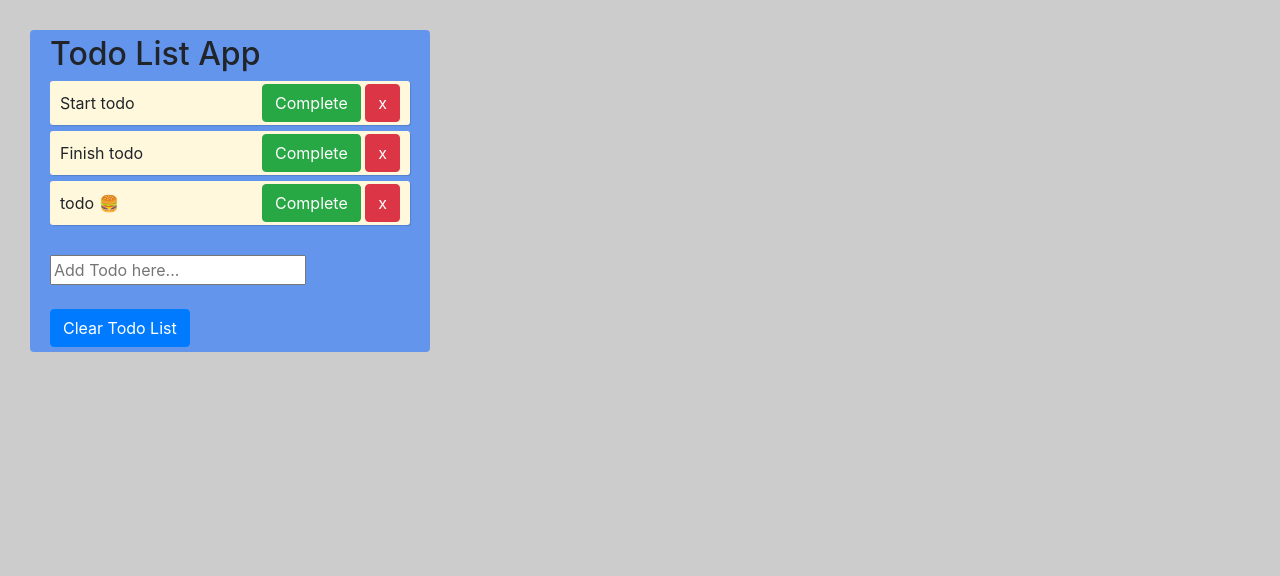
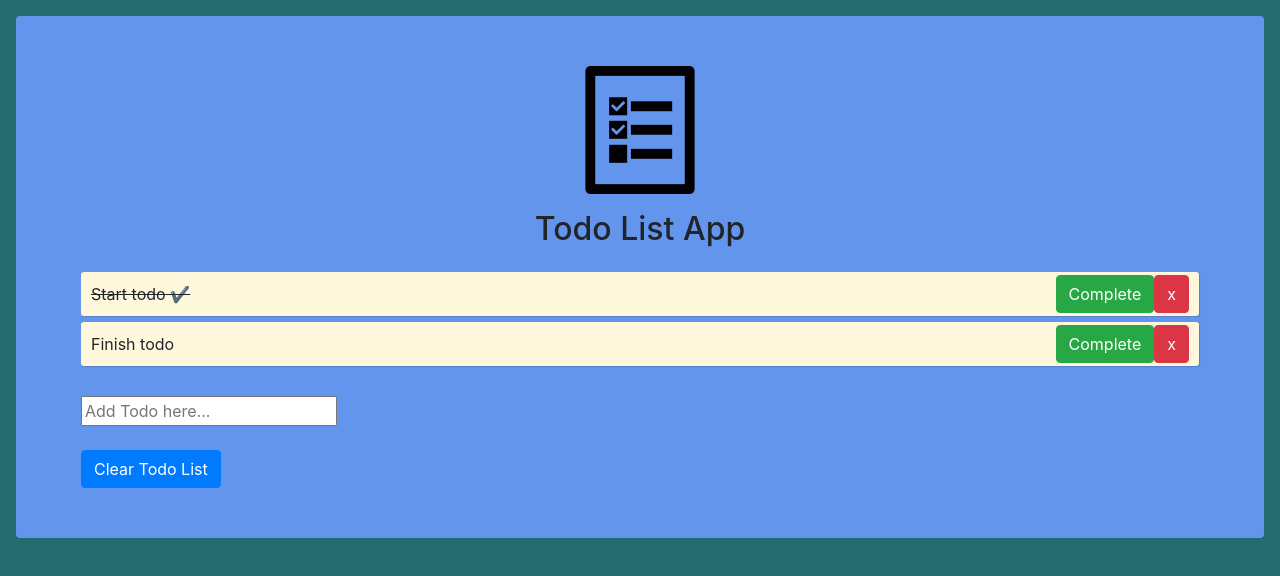
Before and after one commit to El-Bromero/react, a React (Create React App) app in the folder todo/: page / in a window 1280 px wide. Shown: the top 576 px of the page. Built offline with nearby package versions, Linux system fonts and the light colour scheme.

Commit message:
Added some styling. Added image to top of app. Functionality all working. Need to comment code next...

```diff
--- a/todo/src/App.css
+++ b/todo/src/App.css
@@ -1,60 +1,25 @@
-/* .App {
-  text-align: center;
-}
-
-.App-logo {
-  height: 40vmin;
-  pointer-events: none;
-}
-
-@media (prefers-reduced-motion: no-preference) {
-  .App-logo {
-    animation: App-logo-spin infinite 20s linear;
-  }
-}
-
-.App-header {
-  background-color: #282c34;
-  min-height: 100vh;
-  display: flex;
-  flex-direction: column;
-  align-items: center;
-  justify-content: center;
-  font-size: calc(10px + 2vmin);
-  color: white;
-}
-
-.App-link {
-  color: #61dafb;
-}
-
-@keyframes App-logo-spin {
-  from {
-    transform: rotate(0deg);
-  }
-  to {
-    transform: rotate(360deg);
-  }
-} */
-
 .App {
-  background: #cccccc;
-  padding: 30px;
+  background: rgb(36, 107, 112);
+  padding: 16px;
   height: 100vh;
 }
 
 .App-header {
-  background: cornflowerblue;
+  background: rgb(100, 149, 237);
   border-radius: 4px;
-  padding: 5px;
-  max-width: 400px;
+  padding: 50px;
+  max-width: 100%;
+}
+
+h2 {
+  text-align: center;
+  padding-bottom: 1rem;
 }
 
 .todo {
   background: cornsilk;
   box-shadow: 1px 1px 1px rgba(0, 0, 0, 0.15);
   padding: 3px 10px;
-  /* font-size: 12px; */
   margin-bottom: 6px;
   border-radius: 3px;
   display: flex;
@@ -66,3 +31,10 @@
 button {
   background: #cccccc;
 }
+
+.App-logo {
+  display: block;
+  margin-left: auto;
+  margin-right: auto;
+  margin-bottom: 1rem;
+}
--- a/todo/src/App.js
+++ b/todo/src/App.js
@@ -1,7 +1,6 @@
-// import logo from './logo.svg';
-import {useState} from 'react';
+import { useState } from 'react';
 
-import logo from './tek_logo.png';
+import logo from './to-do-list.png';
 import './App.css';
 import Todo from './Components/Todo';
 
@@ -12,19 +11,13 @@ import 'bootstrap/dist/css/bootstrap.min.css'
 
 function App() {
 
-  // const [todos, setTodos] = useState(["eat","sleep","code","pray","repeat"]);  //sample todo items.  these will need to be changed in your app.  Just filler todos, although they are quite important!
-
   const [todos, setTodos] = useState([
     {
       task: 'Start todo',
-      isComplete: false
+      isComplete: true
     },
     {
       task: 'Finish todo',
-      isComplete: false
-    },
-    {
-      task: 'todo 🍔',
       isComplete: false
     }
   ]);
@@ -54,13 +47,11 @@ function App() {
   return (
     <div className="App">
       <header className="App-header">
-        {/* <img src={logo} className="App-logo" alt="logo" /> */}
-        <Container>
-         {/* <br/> */}
+
+        <img src={logo} className="App-logo" alt="logo" />
+
+        <Container fluid>
           <h2>Todo List App</h2>
-          {/* <Todo item="1"/>
-          <Todo item="2"/>
-          <Todo item="3"/> */}
 
           { todos.map( (todo, index) => (<Todo key={index} todo={todo} index={index} completeTodo={completeTodo} removeTodo={removeTodo} />))}
 
@@ -69,9 +60,7 @@ function App() {
           <TodoForm addTodo={addTodo} />
 
           <br/>
-          <Button onClick={() => removeAllTodo()}>Clear Todo List</Button>
-
-          {/* {todos.map( (t,i) => <Todo key={i} item={t}/>)} */}
+            <Button onClick={() => removeAllTodo()}>Clear Todo List</Button>
         </Container>
       </header>
     </div>
```
Also changed, not shown: todo/src/Components/Todo.jsx (+9 -4 lines), todo/src/to-do-list.png (added).
